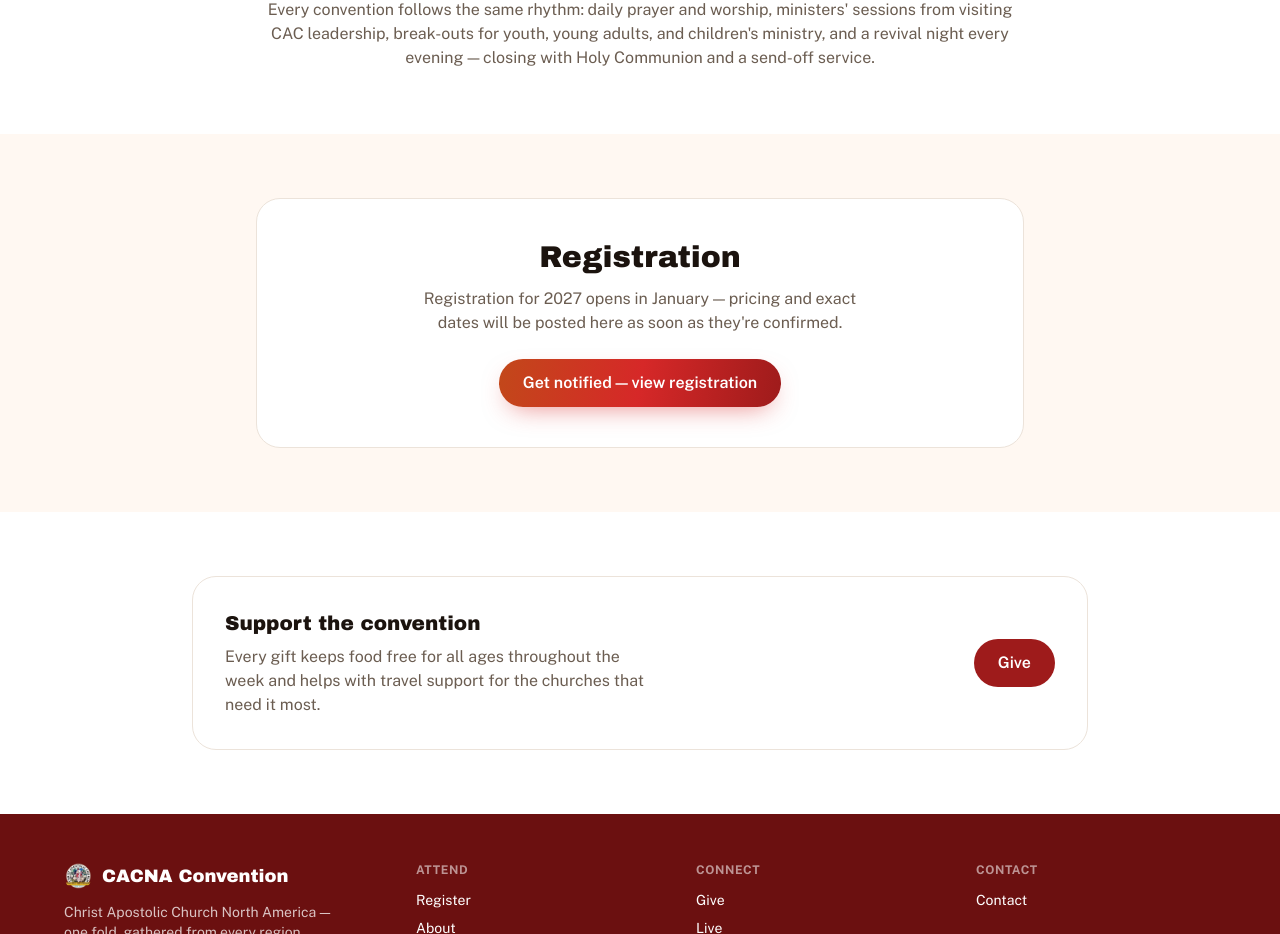
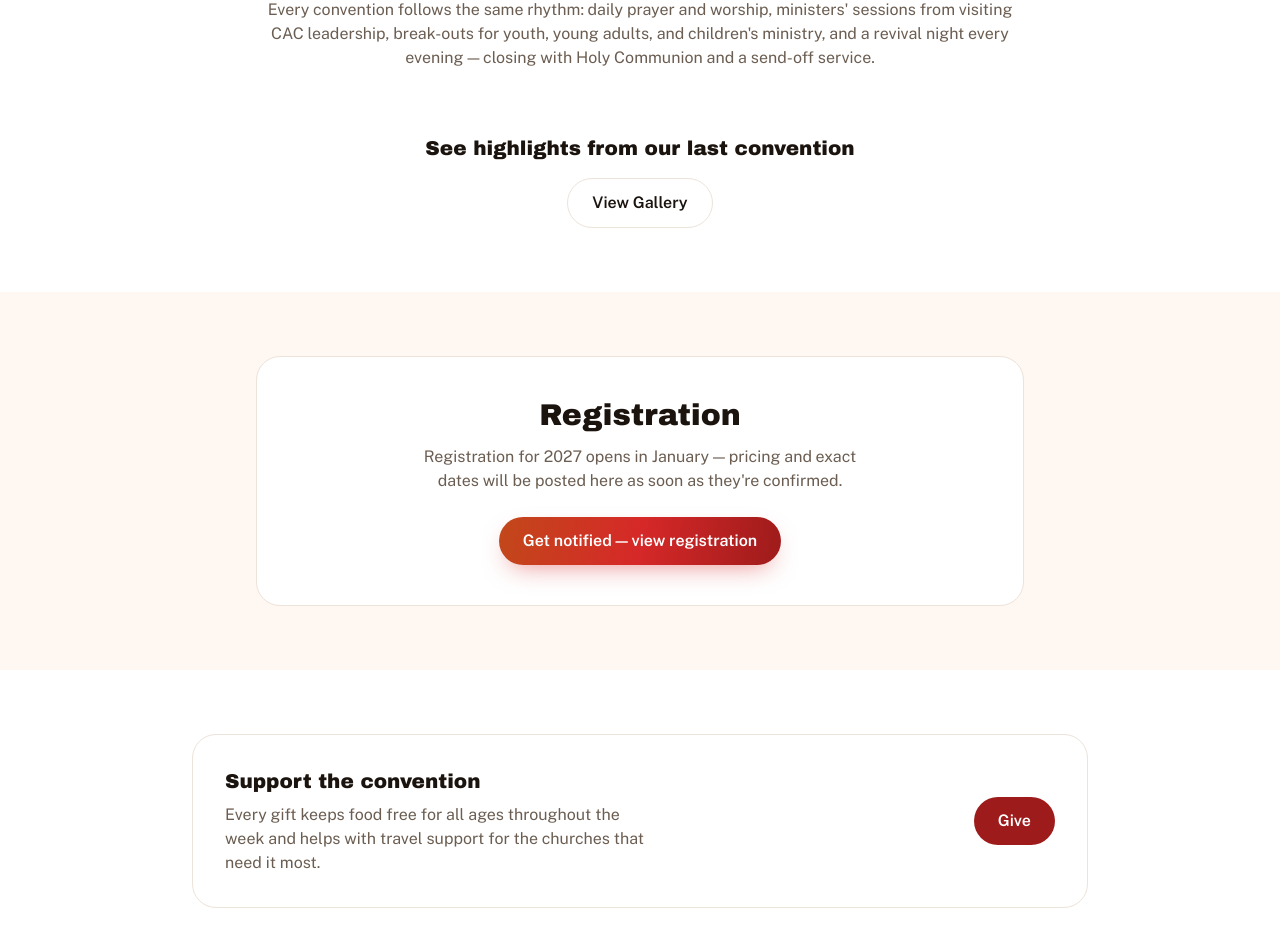
Before and after one commit to ezekielologunde/cacna-convention, a Next.js app: page /en in a window 1280 px wide. Shown: the part 1140-2074 px from the top of the page. Built offline with nearby package versions, Linux system fonts and the light colour scheme; no server answers; the database is empty.

Commit message:
Add homepage Gallery CTA

```diff
--- a/app/(site)/[locale]/page.tsx
+++ b/app/(site)/[locale]/page.tsx
@@ -114,6 +114,17 @@
         </div>
       </section>
 
+      {/* Gallery teaser */}
+      <section className="px-6 pb-16 text-center">
+        <h2 className="font-display text-xl text-[var(--color-fg)]">{t("galleryHeading")}</h2>
+        <Link
+          href={`/${locale}/gallery`}
+          className="mt-4 inline-block rounded-full border border-[var(--color-border)] px-6 py-3 font-semibold text-[var(--color-fg)] transition-colors hover:border-[var(--color-maroon)]"
+        >
+          {t("galleryCta")}
+        </Link>
+      </section>
+
       {/* Registration */}
       <section className="px-6 py-16" style={{ background: "var(--color-surface)" }}>
         <div className="mx-auto max-w-3xl rounded-3xl border border-[var(--color-border)] bg-white p-8 text-center sm:p-10">
--- a/messages/en.json
+++ b/messages/en.json
@@ -30,6 +30,8 @@
     "viewSchedule": "View Schedule",
     "missionHeading": "What a CACNA week looks like",
     "missionBody": "Every convention follows the same rhythm: daily prayer and worship, ministers' sessions from visiting CAC leadership, break-outs for youth, young adults, and children's ministry, and a revival night every evening — closing with Holy Communion and a send-off service.",
+    "galleryHeading": "See highlights from our last convention",
+    "galleryCta": "View Gallery",
     "registrationHeading": "Registration",
     "registrationComingSoon": "Registration for 2027 opens in January — pricing and exact dates will be posted here as soon as they're confirmed.",
     "registrationCta": "Get notified — view registration",
--- a/messages/yo.json
+++ b/messages/yo.json
@@ -30,6 +30,8 @@
     "viewSchedule": "Wo Ìtòlẹ́sẹ̀",
     "missionHeading": "Bí ọ̀sẹ̀ CACNA ṣe rí",
     "missionBody": "Àpéjọ kọ̀ọ̀kan máa ń tẹ̀lé ìlànà kan náà: àdúrà àti ìjọsìn ojoojúmọ́, ìpàdé àwọn aṣíwájú láti ọwọ́ àwọn aṣíwájú CAC tí wọ́n wá, ìpàdé pàtàkì fún àwọn ọ̀dọ́ àti ọmọdé, àti alẹ́ ìsọ̀jí ní alẹ́ kọ̀ọ̀kan — tí a óò fi Oúnjẹ Alẹ́ Olúwa àti iṣẹ́ ìsìn ìdágbére parí.",
+    "galleryHeading": "Wo àwòrán láti àpéjọ tí ó kọjá",
+    "galleryCta": "Wo Àwòrán",
     "registrationHeading": "Ìforúkọsílẹ̀",
     "registrationComingSoon": "Ìforúkọsílẹ̀ fún ọdún 2027 yóò ṣí ní oṣù January — a óò fi owó àti ọjọ́ pàtó síta níbí ní kété tí wọ́n bá ti dá wọn lójú.",
     "registrationCta": "Gba ìsọfúnni — wo ìforúkọsílẹ̀",
```
Also changed, not shown: 1 other file (tests, documents, lock files or other folders).
